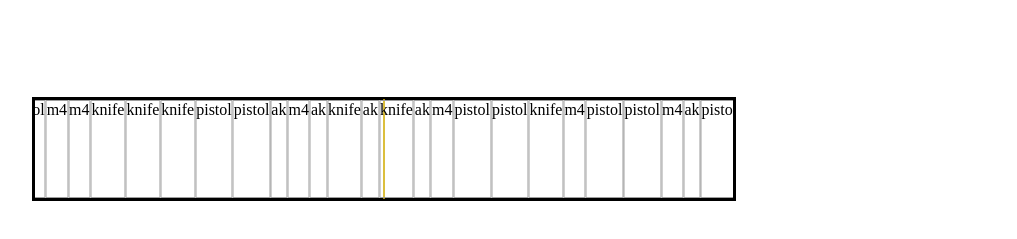
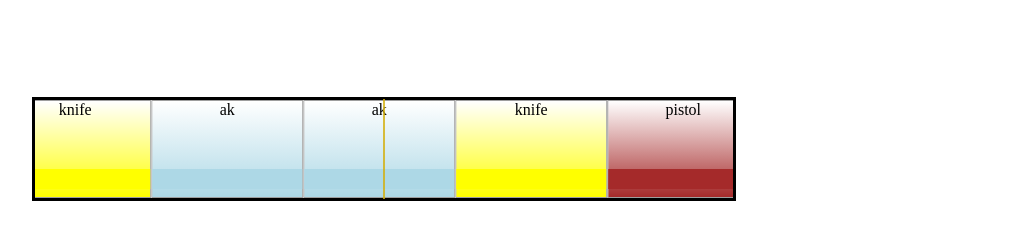
Before and after one commit to jusadocode/case-opening-simulator, a plain HTML site: page index.html in a window 1280 px wide. Both pictures are taken after a click on the button "Open". Shown: the part 227-466 px from the top of the page, without its empty margins (256-1273 px from the left). Drawn offline with Linux system fonts and the light colour scheme; a web font is replaced by a local one.

Commit message:
added item colorings

```diff
--- a/index.css
+++ b/index.css
@@ -38,7 +38,8 @@ p {
     position: absolute;
     background-color: rgba(212, 176, 13, 0.801);
     height: 100px;
-    width: 2px
+    width: 2px;
+    z-index: 100;
 }
 
 .button-section {
@@ -58,15 +59,22 @@ p {
     text-align: center;
     border: 1px solid black;
     display: flex;
-    justify-content: center;
-    max-width: fit-content;
+
 }
 
 .item {
-
     justify-content: center;
     border: 1px solid rgb(158, 158, 158);
-    width: 150px;
+    min-width: 150px;
+    display: block;
+}
+
+.item-rarity-box {
+    position: relative;
+    margin-top: 50px;
+    width: 100%;
+    height: 20px;
+
 }
 
 .animated {
@@ -77,7 +85,7 @@ p {
 }
 
 .animatedItem {
-    animation-duration: 5s;
+    animation-duration: 6s;
     animation-fill-mode: both;
 }
 
@@ -108,7 +116,7 @@ p {
     }
 
     100% {
-        transform: translateX(-3000px);
+        transform: translateX(-5000px);
     }
 }
 
--- a/index.js
+++ b/index.js
@@ -5,21 +5,26 @@ let itemHolder = document.querySelector('.item-holder');
 
 const caseOpenWindow = document.querySelector('.case-open-window-holder');
 
-const caseItemsList = ['ak', 'm4', 'pistol', 'knife'];
+const caseItemsList = [
+    { name: 'ak', color: 'lightblue' },
+    { name: 'm4', color: 'orange' },
+    { name: 'pistol', color: 'brown' },
+    { name: 'knife', color: 'yellow' }];
 
-const rollItemCount = 200;
+const rollItemCount = 360;
 
 
 console.log(itemHolder);
 
-for (let i = 0; i < rollItemCount; i++) {
+for (let i = 0; i < 10; i++) {
     // randomization will be hugely reworked
     let randomItem = caseItemsList[getRandomInt(0, caseItemsList.length - 1)];
 
     let newItem = document.createElement('div');
     newItem.classList.add('item');
-    newItem.textContent = randomItem;
-    console.log(newItem.textContent);
+
+    newItem.textContent = randomItem.name;
+
     itemHolder.appendChild(newItem);
 
 }
@@ -28,24 +33,51 @@ for (let i = 0; i < rollItemCount; i++) {
 const items = document.querySelectorAll('.item');
 
 
-button.addEventListener('click', (e) => {
-    openCase();
+button.addEventListener('click', () => openCase());
+
+
+function openCase() {
+
     button.classList.add('animated');
     button.classList.add('bounceOut');
     button.disabled = true;
-})
+
+    itemHolder.innerHTML = '';
+    caseOpenWindow.classList.add('animated');
+    caseOpenWindow.classList.add('flipInX');
+
+    setTimeout(() => {
+        button.disabled = false;
+        button.classList.remove('animated');
+        button.classList.remove('bounceOut');
+
+        caseOpenWindow.classList.remove('animated');
+        caseOpenWindow.classList.remove('flipInX');
+    }, 6000);
 
 
 
+    for (let i = 0; i < rollItemCount; i++) {
+        // randomization will be hugely reworked
+        let randomItem = caseItemsList[getRandomInt(0, caseItemsList.length - 1)];
 
-function openCase() {
-    items.forEach(item => {
-        item.classList.add('animatedItem');
-        item.classList.add('moveLeft');
-    });
+        let newItem = document.createElement('div');
+        newItem.classList.add('item');
+        newItem.classList.add('animatedItem');
+        newItem.classList.add('moveLeft');
+        newItem.textContent = randomItem.name;
+        newItem.style.backgroundImage = 'linear-gradient(white, '
+            + randomItem.color + ')';
+        let rarityBox = document.createElement('div');
+        rarityBox.classList.add('item-rarity-box');
+        rarityBox.style.backgroundColor = randomItem.color;
+        newItem.appendChild(rarityBox);
+        console.log(newItem.textContent);
+        itemHolder.appendChild(newItem);
 
-    caseOpenWindow.classList.add('animated');
-    caseOpenWindow.classList.add('flipInX');
+    }
+
+
 }
 
 function getRandomInt(min, max) {
```
Also changed, not shown: index.html (+4 -1 lines).
